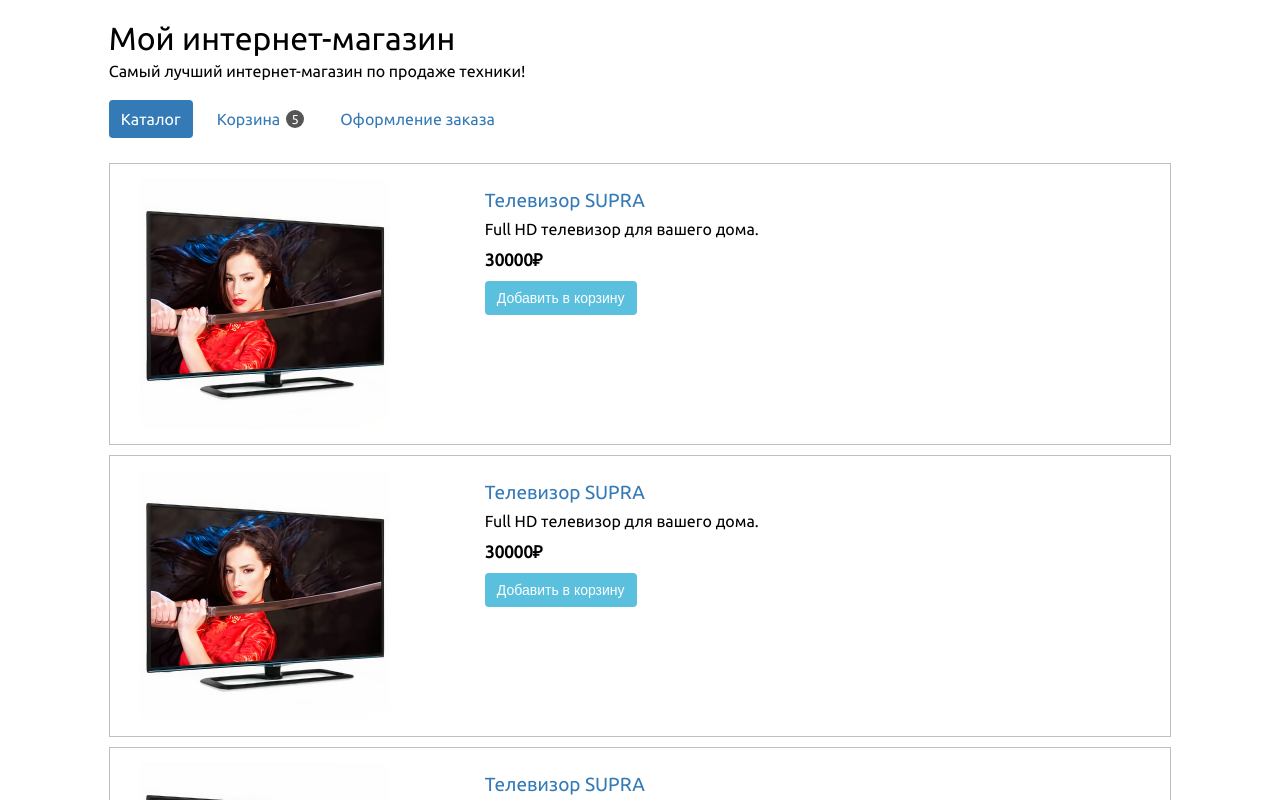
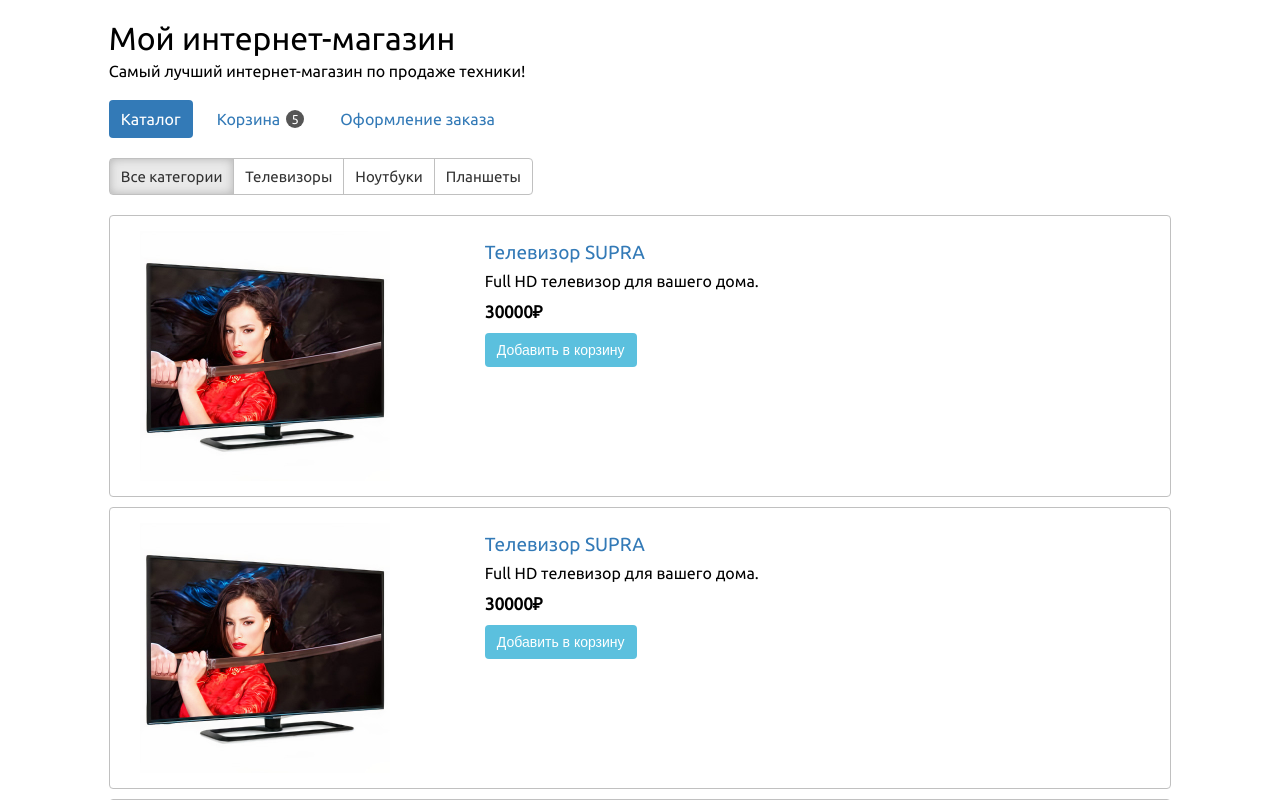
Before and after one commit to bananchik228/react-shop, a React (Create React App) app: page /catalog in a window 1280 px wide. Shown: the top 800 px of the page. Built offline with nearby package versions, Linux system fonts and the light colour scheme.

Commit message:
Добавил компонент Categories и стилизовал его

```diff
--- /dev/null
+++ b/src/components/Categories.jsx
@@ -0,0 +1,26 @@
+import React from 'react'
+import { Link } from 'react-router-dom'
+
+import '@styles/Categories.scss'
+
+export default () => {
+    return (
+        <div className="categories">
+            <div className="categories__item categories__item_select">
+                <Link to="/catalog">Все категории</Link>
+            </div>
+
+            <div className="categories__item">
+                <Link to="/catalog">Телевизоры</Link>
+            </div>
+
+            <div className="categories__item">
+                <Link to="/catalog">Ноутбуки</Link>
+            </div>
+
+            <div className="categories__item">
+                <Link to="/catalog">Планшеты</Link>
+            </div>
+        </div>
+    )
+}
--- a/src/components/Content.jsx
+++ b/src/components/Content.jsx
@@ -1,6 +1,7 @@
 import React from 'react'
 import { Route, Redirect } from 'react-router-dom'
 
+import Categories from './Categories'
 import Catalog from './Catalog'
 import Cart from './Cart'
 import Order from './Order'
@@ -13,6 +14,7 @@ export default () => {
             </Route>
 
             <Route exact path="/catalog">
+                <Categories />
                 <Catalog />
             </Route>
             <Route exact path="/cart">
--- a/src/styles/Catalog.scss
+++ b/src/styles/Catalog.scss
@@ -1,5 +1,5 @@
 .catalog {
-    margin-top: 15px;
+    margin-top: 10px;
     display: flex;
     flex-direction: column;
 
@@ -8,6 +8,7 @@
         padding: 15px 30px 15px 30px;
         margin-top: 10px;
         border: 1px solid silver;
+        border-radius: 4px;
 
         .catalog__description {
             display: flex;
--- /dev/null
+++ b/src/styles/Categories.scss
@@ -0,0 +1,32 @@
+.categories {
+    display: inline-flex;
+    margin-top: 20px;
+    border-radius: 4px;
+    border: 1px solid silver;
+
+    .categories__item {
+        height: 100%;
+        display: flex;
+        align-items: center;
+
+        a {
+            display: block;
+            font-size: 15px;
+            padding: 9px 11px 9px 11px;
+            color: #333;
+        }
+
+        &:not(:first-child) {
+            border-left: 1px solid silver;
+        }
+
+        &:hover {
+            background: rgb(233, 233, 233);
+        }
+    }
+
+    .categories__item_select {
+        background: rgb(233, 233, 233);
+        box-shadow: inset 0 0 10px 0 rgb(180, 180, 180);
+    }
+}
--- a/src/styles/Menu.scss
+++ b/src/styles/Menu.scss
@@ -29,7 +29,7 @@
         }
 
         &:not(.menu__item_select):hover {
-            background: rgb(238, 238, 238);
+            background: rgb(235, 235, 235);
         }
     }
 
```
